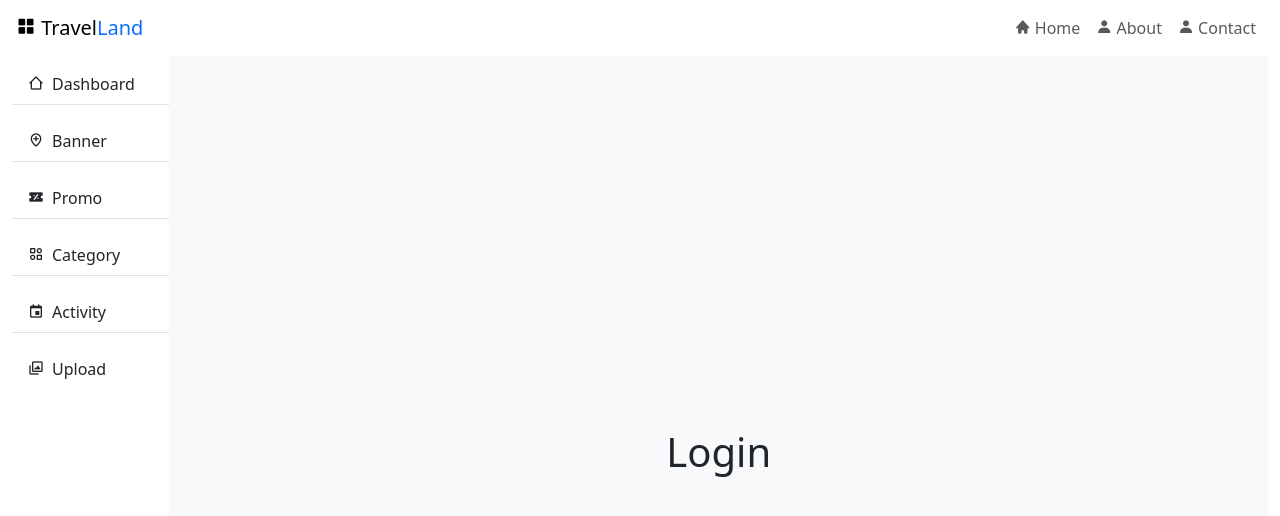
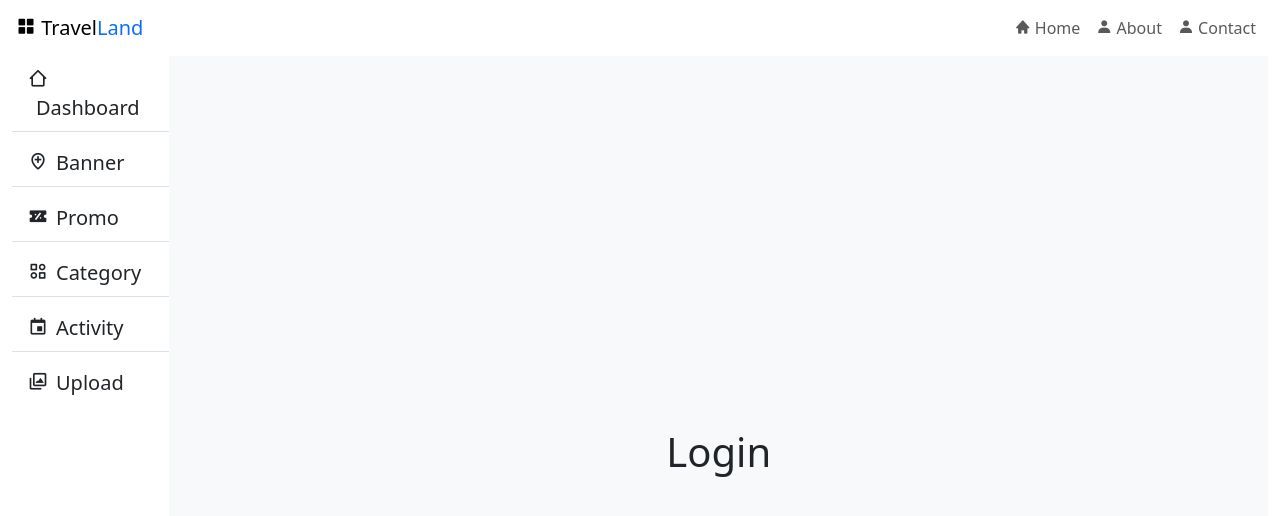
Before and after one commit to kennykey/TravelLand, a Next.js app: page /detail/Login in a window 1280 px wide. Shown: the top 516 px of the page. Built offline with nearby package versions, Linux system fonts and the light colour scheme.

Commit message:
add another api for page and styling

```diff
--- a/src/component/Sidebar.js
+++ b/src/component/Sidebar.js
@@ -1,30 +1,33 @@
+import { useRouter } from "next/router";
+
 export default function Sidebar(){
+    const route = useRouter();
     return (
         <div className="sidebar">
             <div className="list-group list-group-flush">
-                <a className="list-group-item list-group-item-action my-2">
-                    <i class='bx bx-home-alt-2'></i>
-                    <span className="ms-2">Dashboard</span>
+                <a className="list-group-item list-group-item-action py-2 my-1" onClick={() => route.push("/")}>
+                    <i className='bx bx-home-alt-2 fs-5'></i>
+                    <span className="ms-2 fs-5">Dashboard</span>
                 </a>
-                <a className="list-group-item list-group-item-action my-2">
-                    <i class='bx bx-location-plus'></i>
-                    <span className="ms-2">Banner</span>
+                <a className="list-group-item list-group-item-action py-2 my-1">
+                    <i className='bx bx-location-plus fs-5'></i>
+                    <span className="ms-2 fs-5">Banner</span>
                 </a>
-                <a className="list-group-item list-group-item-action my-2">
-                    <i class='bx bxs-discount'></i>
-                    <span className="ms-2">Promo</span>
+                <a className="list-group-item list-group-item-action py-2 my-1">
+                    <i className='bx bxs-discount fs-5'></i>
+                    <span className="ms-2 fs-5">Promo</span>
                 </a>
-                <a className="list-group-item list-group-item-action my-2">
-                    <i class='bx bx-category-alt'></i>
-                    <span className="ms-2">Category</span>
+                <a className="list-group-item list-group-item-action py-2 my-1">
+                    <i className='bx bx-category-alt fs-5'></i>
+                    <span className="ms-2 fs-5">Category</span>
                 </a>
-                <a className="list-group-item list-group-item-action my-2">
-                    <i class='bx bx-calendar-event'></i>
-                    <span className="ms-2">Activity</span>
+                <a className="list-group-item list-group-item-action py-2 my-1">
+                    <i className='bx bx-calendar-event fs-5'></i>
+                    <span className="ms-2 fs-5">Activity</span>
                 </a>
-                <a className="list-group-item list-group-item-action my-2">
-                    <i class='bx bx-images'></i>
-                    <span className="ms-2">Upload</span>
+                <a className="list-group-item list-group-item-action py-2 my-1">
+                    <i className='bx bx-images fs-5'></i>
+                    <span className="ms-2 fs-5">Upload</span>
                 </a>
             </div>
         </div>
--- /dev/null
+++ b/src/pages/detail/promoDetail.js
@@ -0,0 +1,9 @@
+
+
+export default function promoDetail(){
+    return (
+        <div>
+            promoDetail
+        </div>
+    )
+}
--- a/src/pages/index.js
+++ b/src/pages/index.js
@@ -1,27 +1,50 @@
 "use client"
 import AOS from "aos";
 import axios from "axios";
-import { useRouter } from "next/router";
 import LayOut from "../component/LayOut";
 import { useEffect } from "react";
 import 'boxicons/css/boxicons.min.css';
 
 export async function getServerSideProps(){
-  const resp = await axios.get('https://travel-journal-api-bootcamp.do.dibimbing.id/api/v1/banners',{
+  const bannResp = await axios.get('https://travel-journal-api-bootcamp.do.dibimbing.id/api/v1/banners',{
     headers:{
       apiKey:'24405e01-fbc1-45a5-9f5a-be13afcd757c'
     },
   });
-  return {props:{banner:resp.data.data}};
+
+  const promoResp = await axios.get('https://travel-journal-api-bootcamp.do.dibimbing.id/api/v1/promos',{
+    headers:{
+      apiKey:'24405e01-fbc1-45a5-9f5a-be13afcd757c'
+    },
+  });
+
+  const categoryResp = await axios.get('https://travel-journal-api-bootcamp.do.dibimbing.id/api/v1/categories',{
+    headers:{
+      apiKey:'24405e01-fbc1-45a5-9f5a-be13afcd757c'
+    },
+  });
+
+  const activityResp = await axios.get('https://travel-journal-api-bootcamp.do.dibimbing.id/api/v1/activities',{
+    headers:{
+      apiKey:'24405e01-fbc1-45a5-9f5a-be13afcd757c'
+    },
+  });
+
+  return {
+      props:{
+        banner:bannResp.data.data,
+        promos:promoResp.data.data,
+        category:categoryResp.data.data,
+        activity:activityResp.data.data
+      }
+    };
 }
 
-export default function Home({banner}) {
-
+export default function Home({banner,promos,category,activity}) {
   useEffect(() => {
     AOS.init({});
   }, []);
 
-  const route = useRouter();
   return (
     <LayOut>
       <section>
@@ -74,6 +97,7 @@ export default function Home({banner}) {
       </section>
 
       <section>
+        <div className="my-5">
           <div className="container px-4" data-aos="fade-down-right">
               <h5 className="text-primary italic">Destinasi terkenal</h5>
               <h2 className="text-start fw-bold"><i class='bx bxs-plane-alt'></i> Destinasi Yang Paling Populer</h2>
@@ -88,6 +112,55 @@ export default function Home({banner}) {
               </div>
             ))}
             </div>
+        </div>
+      </section>
+
+      <section>
+          <div className="my-5">
+              <div className="container px-4 text-end">
+                <h5 className="text-primary italic">Promo saat ini</h5>
+                <h2 className="fw-bold">Promo yang paling diminati <i class='bx bxs-purchase-tag-alt'></i></h2>
+              </div>
+              <div className="container-fluid gap-4 tengah" style={{flexWrap:"wrap", width:"90%"}}>
+                {promos.map((prom)=>(
+                    <div>
+                      <img src={prom.imageUrl} className="card-img" style={{height:"11rem"}}/>
+                    </div>
+                  ))}
+              </div>
+          </div>
+      </section>
+
+      <section>
+          <div className="my-5">
+              <div className="container px-4">
+                <h5 className="text-primary italic">Categories lokasi</h5>
+                <h2 className="text-start fw-bold"><i class='bx bxs-category'></i> Categories berdasarkan negara</h2>
+              </div>
+              <div className="container-fluid gap-4 tengah" style={{flexWrap:"wrap", width:"90%"}}>
+                {category.map((cat)=>(
+                    <div>
+                      <img src={cat.imageUrl} className="card-img" style={{height:"11rem"}}/>
+                    </div>
+                  ))}
+              </div>
+          </div>
+      </section>
+
+      <section>
+          <div className="my-5">
+              <div className="container px-4 text-end">
+                <h5 className="text-primary italic">Activities yang tersedia</h5>
+                <h2 className="fw-bold">Activities yang bisa dikunjungi <i class='bx bxs-calendar'></i></h2>
+              </div>
+              <div className="container-fluid gap-4 tengah" style={{flexWrap:"wrap", width:"90%"}}>
+                {activity.map((acti)=>(
+                    <div>
+                      <img src={acti.imageUrls} className="card-img" style={{height:"11rem"}}/>
+                    </div>
+                  ))}
+              </div>
+          </div>
       </section>
 
       <hr className="solid-border mt-5"/>
--- a/src/styles/globals.css
+++ b/src/styles/globals.css
@@ -8,6 +8,14 @@
 
 .sidebar{
   width: 180px;
+}
+
+.list-group a:hover{
+  background-color: #0d6efd;
+  color: white;
+  border-radius: 10px;
+  text-decoration: none;
+  cursor: pointer;
 }
 
 
```
Lines whose indentation alone changed are shown as unchanged.
